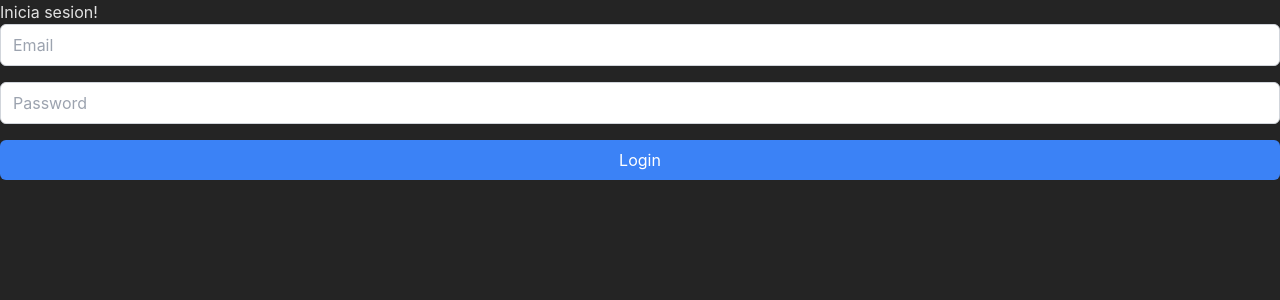
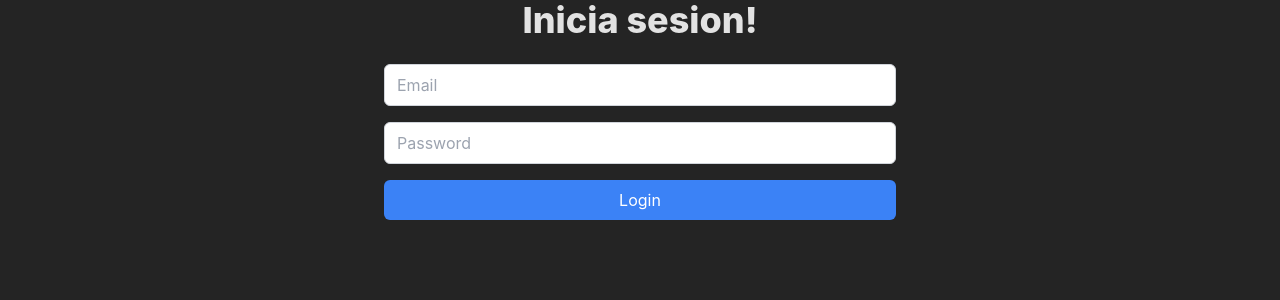
Before and after one commit to brianEsteban0/Erp, a React (Vite) app in the folder frontend/: page /auth in a window 1280 px wide. Shown: the top 300 px of the page. Built offline with nearby package versions, Linux system fonts and the light colour scheme; no server answers.

Commit message:
estilos a login form

```diff
--- a/frontend/src/routes/Login.jsx
+++ b/frontend/src/routes/Login.jsx
@@ -14,9 +14,13 @@ function Login() {
   }
 
   return (
-    <div>
-      <h2>Inicia sesion!</h2>
-      <LoginForm />
+    <div className='container px-4 mx-auto'>
+      <div className='max-w-lg mx-auto'>
+        <div className='text-center mb-6'>
+          <h2 className='text-3xl md:text-4xl font-extrabold'>Inicia sesion!</h2>
+        </div>
+        <LoginForm />
+      </div>
     </div>
   );
 }
--- a/frontend/src/routes/Root.jsx
+++ b/frontend/src/routes/Root.jsx
@@ -44,9 +44,11 @@ function PageRoot() {
               <li>
                 <a href="/asistencia" className="block py-2.5 px-4 rounded hover:bg-gray-700">Asistencia</a>
               </li>
-              <li>
-                <a href="/inventario" className="block py-2.5 px-4 rounded hover:bg-gray-700">Inventario</a>
-              </li>
+              {isAdmin && (
+                <li>
+                  <a href="/inventario" className="block py-2.5 px-4 rounded hover:bg-gray-700">Inventario</a>
+                </li>
+              )}
               {isAdmin && (
                 <li>
                   <a href="/usuarios" className="block py-2.5 px-4 rounded hover:bg-gray-700">Usuarios</a>
```
